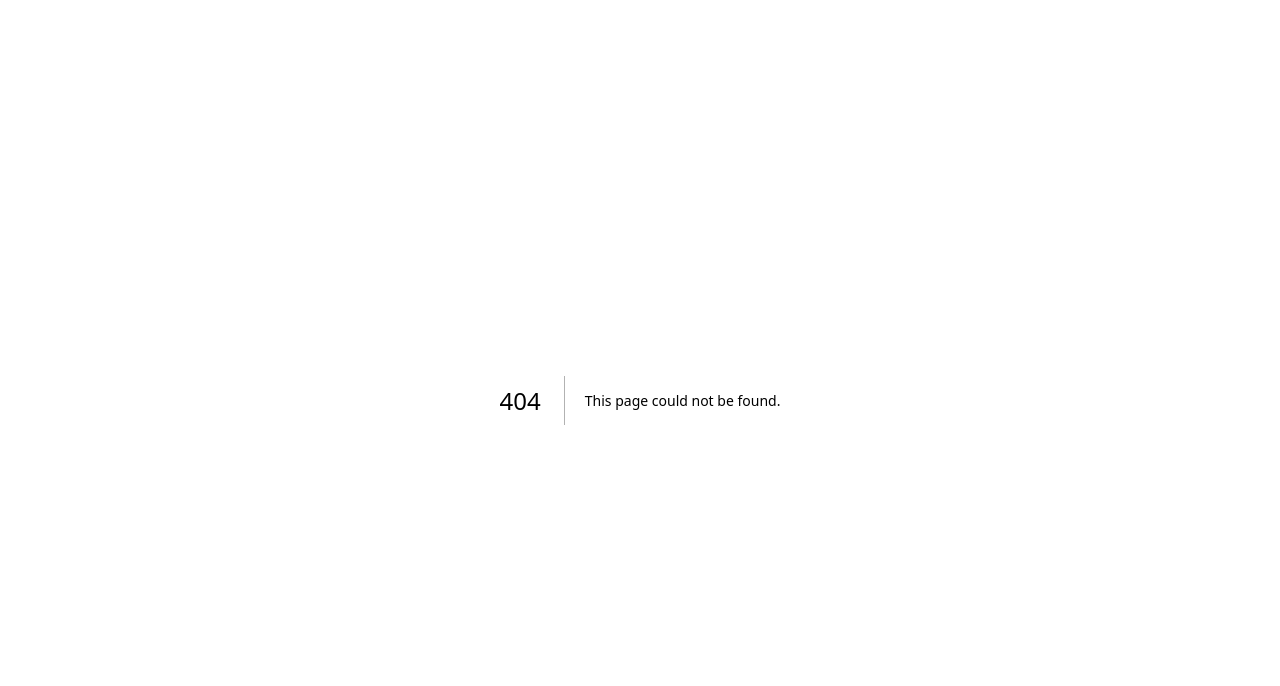
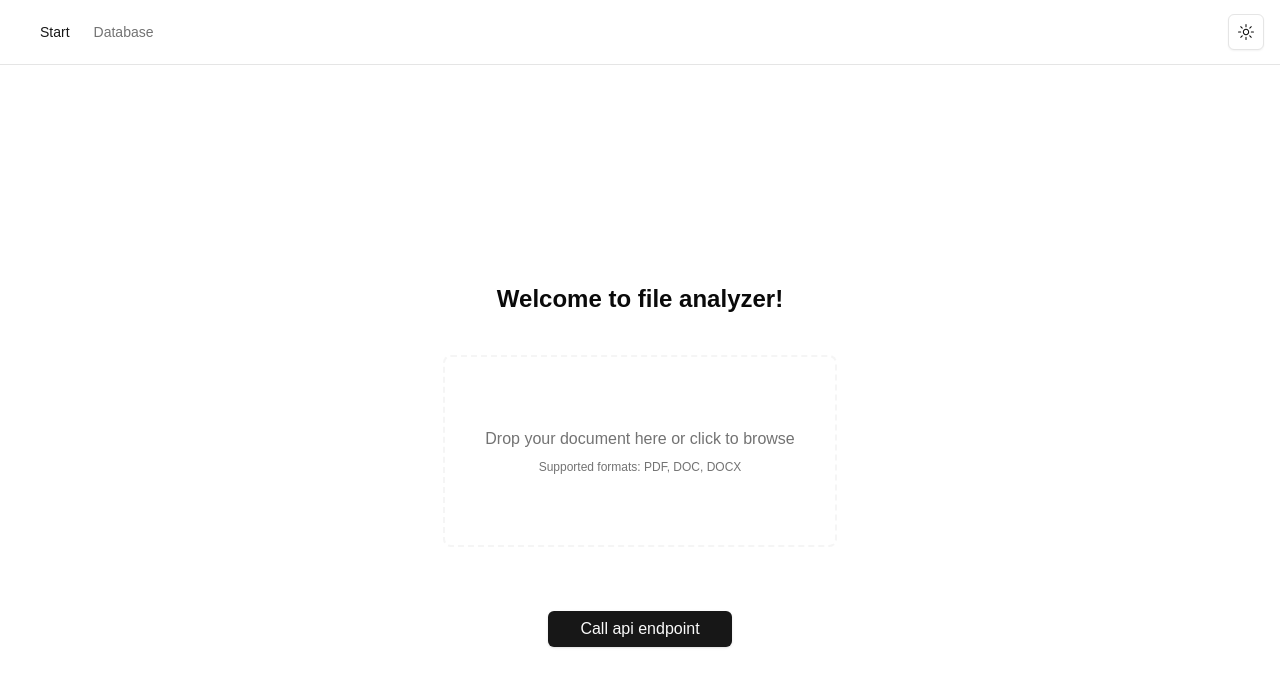
Before and after one commit to bila9630/azure, a Next.js app: page /start in a window 1280 px wide. Before the commit this address had no page. Shown: the top 686 px of the page. Built offline with nearby package versions, Linux system fonts and the light colour scheme.

Commit message:
add navbar

```diff
--- /dev/null
+++ b/src/app/(inner)/database/page.tsx
@@ -0,0 +1,14 @@
+'use client'
+
+import { Button } from "@/components/ui/button"
+import { Card, CardContent, CardDescription, CardHeader, CardTitle } from "@/components/ui/card"
+import { ArrowLeft } from "lucide-react"
+import Link from "next/link"
+
+export default function DatabasePage() {
+    return (
+        <div className="container mx-auto py-8">
+            <p>Hello World!</p>
+        </div>
+    )
+}
--- /dev/null
+++ b/src/app/(inner)/layout.tsx
@@ -0,0 +1,23 @@
+"use client"
+
+import { MainNav } from '@/components/main-nav'
+import { ModeToggle } from '@/components/dark-mode-toggle'
+import React from 'react'
+
+export default function InnerLayout({ children }: { children: React.ReactNode }) {
+    return (
+        <div className="flex flex-col min-h-screen">
+            <div className="border-b">
+                <div className="flex h-16 items-center px-4">
+                    <MainNav className="mx-6" />
+                    <div className="ml-auto flex items-center space-x-4">
+                        <ModeToggle />
+                    </div>
+                </div>
+            </div>
+            <div className="flex-1">
+                {children}
+            </div>
+        </div>
+    )
+}
--- /dev/null
+++ b/src/app/(inner)/start/page.tsx
@@ -0,0 +1,93 @@
+'use client'
+
+import { ModeToggle } from "@/components/dark-mode-toggle";
+import FileDropzone from "@/components/file-dropzone";
+import { Button } from "@/components/ui/button";
+import { useState } from "react";
+import { X, FileText } from "lucide-react";
+import { useRouter } from "next/navigation";
+import { useSetAtom } from 'jotai';
+import { pdfDataAtom } from '@/store/pdf-atoms';
+
+export default function Home() {
+  const router = useRouter();
+  const setPdfData = useSetAtom(pdfDataAtom);
+  const [files, setFiles] = useState<File[]>([]);
+  const [loading, setLoading] = useState(false);
+  const removeFile = (file: File) => setFiles([]);
+
+  const handleClick = async () => {
+    if (files.length === 0) return;
+    setLoading(true);
+    const formData = new FormData();
+    formData.append("file", files[0]);
+    const response = await fetch("/api/process", {
+      method: "POST",
+      body: formData,
+    });
+    const data = await response.json();
+    console.log(data);
+    setLoading(false);
+
+    // Create a URL for the PDF file from the uploaded file
+    const pdfBlob = new Blob([files[0]], { type: 'application/pdf' });
+    const pdfUrl = URL.createObjectURL(pdfBlob);
+    console.log(pdfUrl);
+
+    // Set the PDF data in Jotai atom
+    setPdfData({
+      pdfUrl,
+      analysisData: data
+    });
+
+    // Navigate to viewer page
+    router.push('/viewer');
+  }
+
+  return (
+    <div className="flex items-center justify-center min-h-screen bg-background">
+      <div className="text-center flex flex-col items-center gap-8">
+        <p className="text-2xl font-semibold mb-2">Welcome to file analyzer!</p>
+
+        {files.length > 0 ? (
+          <div className="rounded-lg border bg-card p-4 w-full max-w-md">
+            <div className="flex items-center justify-between rounded bg-muted p-2">
+              <div className="mr-2 flex min-w-0 flex-1 items-center">
+                <FileText className="mr-2 h-5 w-5 text-primary" />
+                <p className="truncate text-sm">{files[0].name}</p>
+              </div>
+              <Button
+                variant="ghost"
+                size="sm"
+                className="shrink-0"
+                onClick={() => removeFile(files[0])}
+              >
+                <X className="h-4 w-4 text-destructive" />
+              </Button>
+            </div>
+          </div>
+        ) : (
+          <FileDropzone
+            files={files}
+            setFiles={setFiles}
+            className="rounded-lg border-2 border-dashed border-muted h-48 p-10 bg-card hover:bg-accent/50 transition-colors duration-150 flex items-center justify-center mb-6 w-full max-w-md"
+          >
+            <div className="text-center w-full">
+              <p className="text-base text-muted-foreground mb-1">
+                Drop your document here or click to browse
+              </p>
+              <p className="text-xs text-muted-foreground mt-2">
+                Supported formats: PDF, DOC, DOCX
+              </p>
+            </div>
+          </FileDropzone>
+        )}
+
+        <Button className="mt-2 px-8 py-2 text-base" onClick={handleClick} disabled={loading}>
+          {loading ? "Loading..." : "Call api endpoint"}
+        </Button>
+        {/* <ModeToggle /> */}
+      </div>
+    </div>
+  )
+}
--- a/src/app/viewer/page.tsx
+++ b/src/app/(inner)/viewer/page.tsx
@@ -5,7 +5,6 @@ import { useAtom } from 'jotai';
 import { useRouter } from "next/navigation";
 import { useEffect } from 'react';
 import { pdfDataAtom } from '@/store/pdf-atoms';
-import { Button } from "@/components/ui/button";
 
 export default function PDFViewerPage() {
     const router = useRouter();
@@ -14,14 +13,9 @@ export default function PDFViewerPage() {
     useEffect(() => {
         // If no PDF data is available, redirect to home
         if (!pdfData) {
-            router.push('/');
+            router.push('/start');
         }
     }, [pdfData, router]);
-
-    const handleBack = () => {
-        setPdfData(null); // Clear the data
-        router.push('/');
-    };
 
     if (!pdfData) {
         return (
@@ -33,12 +27,6 @@ export default function PDFViewerPage() {
 
     return (
         <div className="container mx-auto py-8">
-            <div className="flex justify-between items-center mb-6">
-                <h1 className="text-2xl font-semibold">Document Viewer</h1>
-                <Button variant="outline" onClick={handleBack}>
-                    Back to Upload
-                </Button>
-            </div>
             <div className="w-full">
                 <PDFViewer pdfUrl={pdfData.pdfUrl} />
             </div>
--- a/src/app/page.tsx
+++ b/src/app/page.tsx
@@ -1,93 +1,21 @@
 'use client'
 
-import { ModeToggle } from "@/components/dark-mode-toggle";
-import FileDropzone from "@/components/file-dropzone";
-import { Button } from "@/components/ui/button";
-import { useState } from "react";
-import { X, FileText } from "lucide-react";
-import { useRouter } from "next/navigation";
-import { useSetAtom } from 'jotai';
-import { pdfDataAtom } from '@/store/pdf-atoms';
+import { Button } from '@/components/ui/button'
+import Link from 'next/link'
 
 export default function Home() {
-  const router = useRouter();
-  const setPdfData = useSetAtom(pdfDataAtom);
-  const [files, setFiles] = useState<File[]>([]);
-  const [loading, setLoading] = useState(false);
-  const removeFile = (file: File) => setFiles([]);
+    // const { messages, input, handleInputChange, handleSubmit } = useChat({});
 
-  const handleClick = async () => {
-    if (files.length === 0) return;
-    setLoading(true);
-    const formData = new FormData();
-    formData.append("file", files[0]);
-    const response = await fetch("/api/process", {
-      method: "POST",
-      body: formData,
-    });
-    const data = await response.json();
-    console.log(data);
-    setLoading(false);
-
-    // Create a URL for the PDF file from the uploaded file
-    const pdfBlob = new Blob([files[0]], { type: 'application/pdf' });
-    const pdfUrl = URL.createObjectURL(pdfBlob);
-    console.log(pdfUrl);
-
-    // Set the PDF data in Jotai atom
-    setPdfData({
-      pdfUrl,
-      analysisData: data
-    });
-
-    // Navigate to viewer page
-    router.push('/viewer');
-  }
-
-  return (
-    <div className="flex items-center justify-center min-h-screen bg-background">
-      <div className="text-center flex flex-col items-center gap-8">
-        <p className="text-2xl font-semibold mb-2">Welcome to file analyzer!</p>
-
-        {files.length > 0 ? (
-          <div className="rounded-lg border bg-card p-4 w-full max-w-md">
-            <div className="flex items-center justify-between rounded bg-muted p-2">
-              <div className="mr-2 flex min-w-0 flex-1 items-center">
-                <FileText className="mr-2 h-5 w-5 text-primary" />
-                <p className="truncate text-sm">{files[0].name}</p>
-              </div>
-              <Button
-                variant="ghost"
-                size="sm"
-                className="shrink-0"
-                onClick={() => removeFile(files[0])}
-              >
-                <X className="h-4 w-4 text-destructive" />
-              </Button>
+    return (
+        <div className="flex items-center justify-center min-h-screen">
+            <div className="text-center">
+                <h1 className="text-3xl font-bold mb-4">Welcome to Hackstreet Boys!</h1>
+                <Link href="/start" passHref>
+                    <Button>
+                        Let&apos;s get started!
+                    </Button>
+                </Link>
             </div>
-          </div>
-        ) : (
-          <FileDropzone
-            files={files}
-            setFiles={setFiles}
-            className="rounded-lg border-2 border-dashed border-muted h-48 p-10 bg-card hover:bg-accent/50 transition-colors duration-150 flex items-center justify-center mb-6 w-full max-w-md"
-          >
-            <div className="text-center w-full">
-              <p className="text-base text-muted-foreground mb-1">
-                Drop your document here or click to browse
-              </p>
-              <p className="text-xs text-muted-foreground mt-2">
-                Supported formats: PDF, DOC, DOCX
-              </p>
-            </div>
-          </FileDropzone>
-        )}
-
-        <Button className="mt-2 px-8 py-2 text-base" onClick={handleClick} disabled={loading}>
-          {loading ? "Loading..." : "Call api endpoint"}
-        </Button>
-        {/* <ModeToggle /> */}
-      </div>
-    </div>
-  )
+        </div>
+    )
 }
--- /dev/null
+++ b/src/components/main-nav.tsx
@@ -0,0 +1,42 @@
+'use client'
+
+import Link from "next/link"
+import { usePathname } from "next/navigation"
+
+import { cn } from "@/lib/utils"
+
+interface MainNavProps extends React.HTMLAttributes<HTMLElement> { }
+
+export function MainNav({
+    className,
+    ...props
+}: MainNavProps) {
+    const pathname = usePathname()
+
+    const navItems = [
+        { href: "/start", label: "Start" },
+        { href: "/database", label: "Database" },
+    ]
+
+    return (
+        <nav
+            className={cn("flex items-center space-x-4 lg:space-x-6", className)}
+            {...props}
+        >
+            {navItems.map(({ href, label }) => (
+                <Link
+                    key={href}
+                    href={href}
+                    className={cn(
+                        "text-sm font-medium transition-colors hover:text-primary",
+                        pathname === href
+                            ? "text-primary"
+                            : "text-muted-foreground"
+                    )}
+                >
+                    {label}
+                </Link>
+            ))}
+        </nav>
+    )
+}
```
